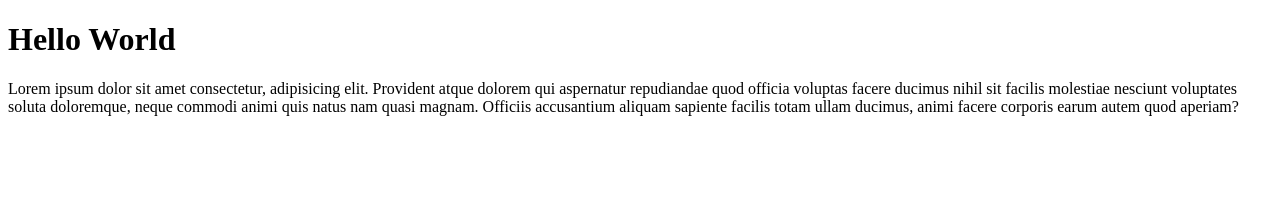
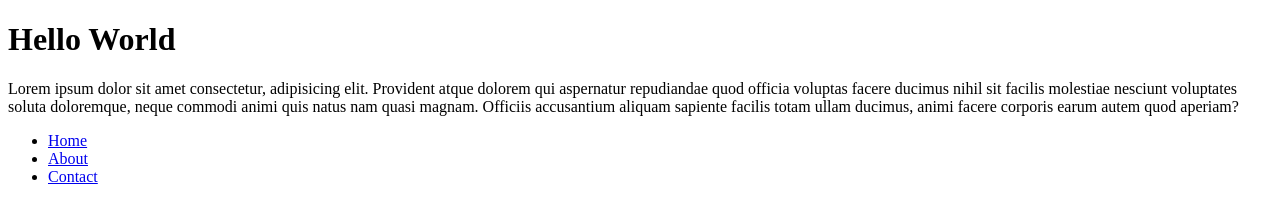
Before and after one commit to MrShakhzodbek/xayrullo-project, a plain HTML site: page index.html in a window 1280 px wide. Drawn offline with Linux system fonts and the light colour scheme.

Commit message:
all changed

```diff
--- a/index.html
+++ b/index.html
@@ -8,5 +8,11 @@
 <body>
     <h1>Hello World</h1>
     <p>Lorem ipsum dolor sit amet consectetur, adipisicing elit. Provident atque dolorem qui aspernatur repudiandae quod officia voluptas facere ducimus nihil sit facilis molestiae nesciunt voluptates soluta doloremque, neque commodi animi quis natus nam quasi magnam. Officiis accusantium aliquam sapiente facilis totam ullam ducimus, animi facere corporis earum autem quod aperiam? </p>
+
+    <ul>
+        <li><a href="#!">Home</a></li>
+        <li><a href="#!">About</a></li>
+        <li><a href="#!">Contact</a></li>
+    </ul>
 </body>
 </html>
```
